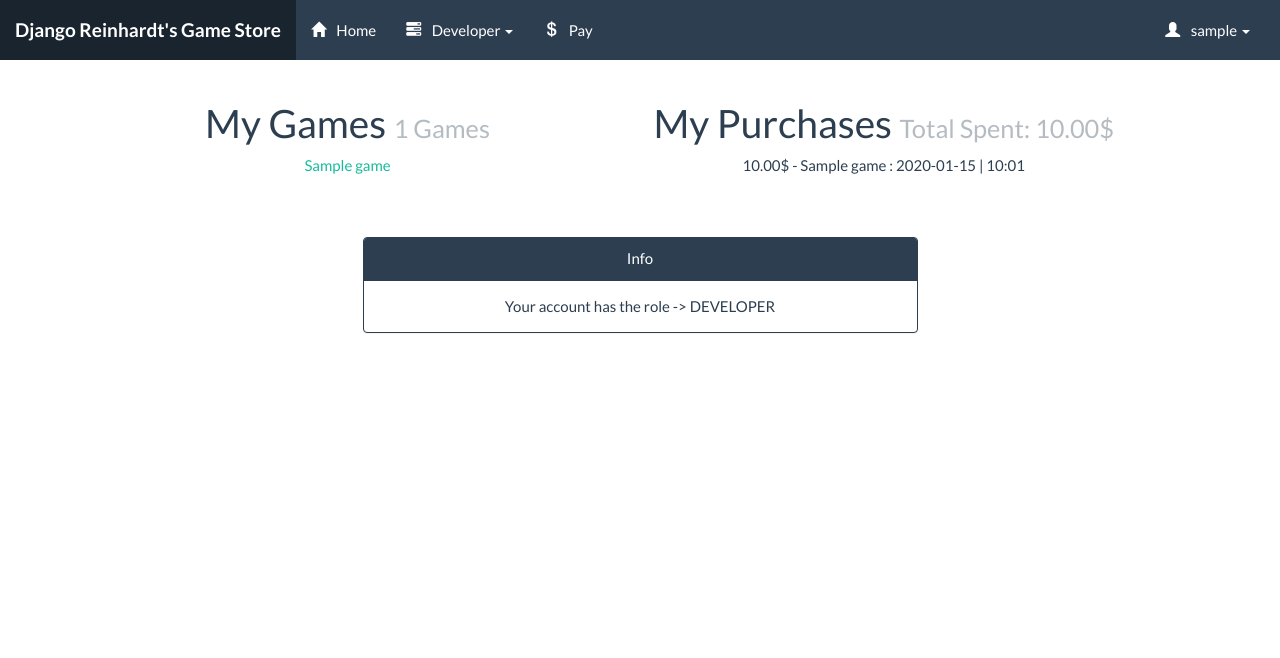
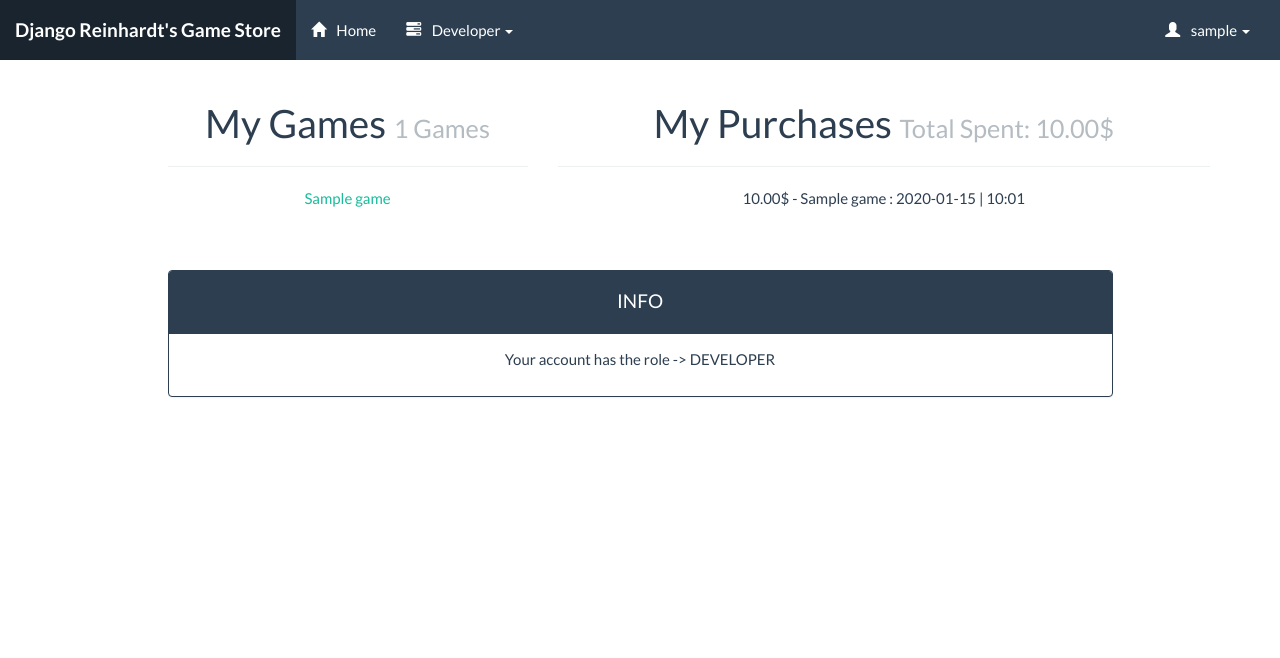
Before and after one commit to dorukgezici/django-gamestore, a Django app: page /profile/1 in a window 1280 px wide. Shown: the top 658 px of the page. Run offline with Django 3.2, Linux system fonts and the light colour scheme; the first user in the database is signed in; tables that the repository leaves empty hold one stand-in row (Sample ...); some libraries are stand-ins or nearby versions.

Commit message:
Profile view shows purchased games and payments

```diff
--- a/gamestore/templates/base.html
+++ b/gamestore/templates/base.html
@@ -41,13 +41,11 @@
                             <a class="dropdown-toggle" data-toggle="dropdown" href="#"><span class="glyphicon glyphicon-tasks" style="margin-right: 0.5em;"></span> Developer <span class="caret"></span></a>
                             <ul class="dropdown-menu">
                                 {% url "game_create" as game_create_url %}
-                                <li {% if request.path == game_create_url %}class="active"{% endif %}><a href="{{ game_create_url }}"><span class="glyphicon glyphicon-plus" style="margin-right: 0.5em;"></span> Add Game</a></li>
+                                <li {% if request.path == game_create_url %}class="active"{% endif %}><a href="{{ game_create_url }}"><span class="glyphicon glyphicon-plus" style="margin-right: 0.5em;"></span> Add Game </a></li>
                                 {% url "dev_stats" as dev_stats_url %}
-                                <li {% if request.path == dev_stats_url %}class="active"{% endif %}><a href="{{ dev_stats_url }}"><span class="glyphicon glyphicon-stats" style="margin-right: 0.5em;"></span> Stats</a></li>
+                                <li {% if request.path == dev_stats_url %}class="active"{% endif %}><a href="{{ dev_stats_url }}"><span class="glyphicon glyphicon-stats" style="margin-right: 0.5em;"></span> Stats </a></li>
                             </ul>
                         </li>
-                        {% url "pay" as pay_url %}
-                        <li {% if request.path == pay_url %}class="active"{% endif %}><a href="{{ pay_url }}"><span class="glyphicon glyphicon-usd" style="margin-right: 0.5em;"></span> Pay</a></li>
                     </ul>
                     <ul class="nav navbar-nav navbar-right">
                         {% if request.user.is_authenticated %}
@@ -58,7 +56,6 @@
                                     {% if request.user.is_superuser %}
                                         <li><a href="/admin"><span class="glyphicon glyphicon-wrench" style="margin-right: 0.5em;"></span> Admin </a></li>
                                     {% endif %}
-                                    <li><a href="#"><span class="glyphicon glyphicon-cog" style="margin-right: 0.5em;"></span> Settings </a></li>
                                     <li><a href="{% url "logout" %}"><span class="glyphicon glyphicon-log-out" style="margin-right: 0.5em;"></span> Logout </a></li>
                                 </ul>
                             </li>
--- a/gamestore/templates/profile.html
+++ b/gamestore/templates/profile.html
@@ -5,25 +5,27 @@
         <div class="row">
             <div class="col-md-4 col-md-offset-1">
                 <h1>My Games <small>{{ my_games|length }} Games</small></h1>
+                <hr>
                 {% for game in my_games %}
                     <p><a href="{% url "game" game.id %}">{{ game }}</a></p>
                 {% endfor %}
             </div>
             <div class="col-md-7">
                 <h1>My Purchases <small>Total Spent: {{ total_spent }}$</small></h1>
+                <hr>
                 {% for payment in payments %}
                     <p>{{ payment }}</p>
                 {% endfor %}
             </div>
         </div>
         <div style="margin-top: 50px;" class="row">
-            <div class="col-md-6 col-md-offset-3">
+            <div class="col-md-10 col-md-offset-1">
                 <div class="panel panel-primary">
                     <div class="panel-heading">
-                        Info
+                        <h4>INFO</h4>
                     </div>
                     <div class="panel-body">
-                        Your account has the role -> {% if developer %}DEVELOPER{% else %}PLAYER{% endif %}
+                        <p>Your account has the role -> {% if developer %}DEVELOPER{% else %}PLAYER{% endif %}</p>
                     </div>
                     {% if not developer %}
                         <div class="panel-footer">
```
